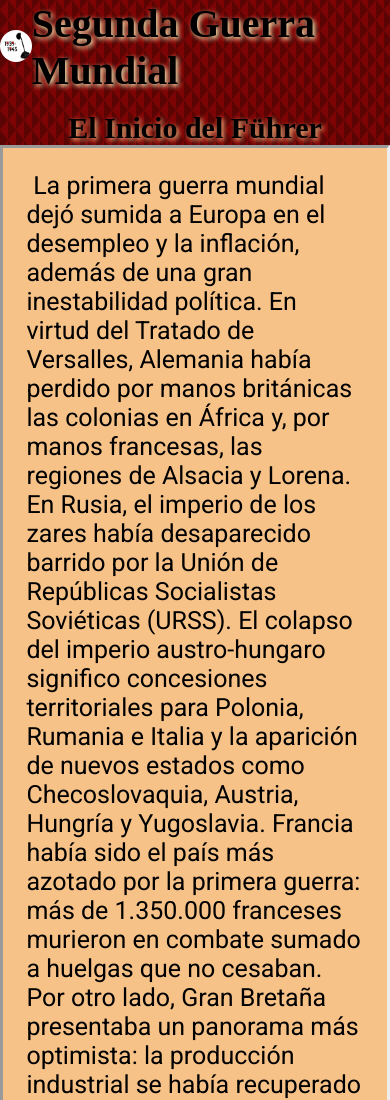
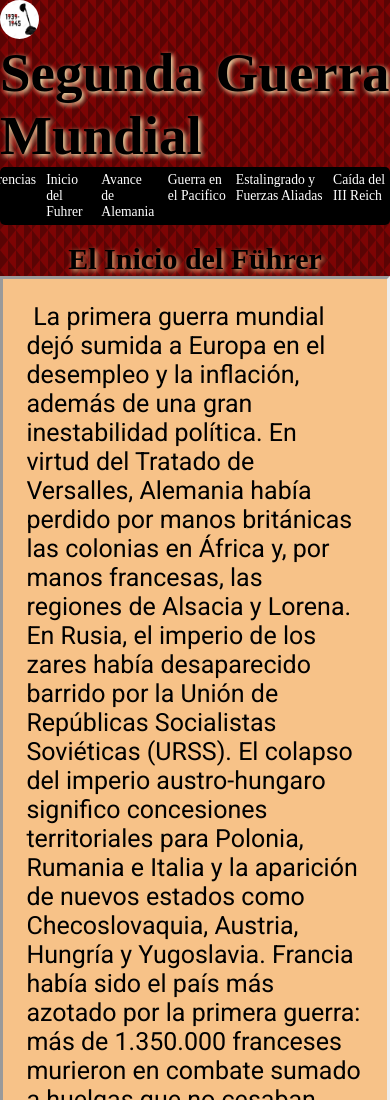
Before and after one commit to lule1000/CoderTrabajo, a plain HTML site: page index.html in a window 390 px wide. Shown: the top 1100 px of the page. Drawn offline with Linux system fonts and the light colour scheme.

Commit message:
prueba de vista mobile

```diff
--- a/css/estilos.css
+++ b/css/estilos.css
@@ -289,16 +289,18 @@ footer legend {
     body {
         grid-template-columns: 1fr;
         grid-template-rows: repeat(7,auto);
-        grid-template-areas: "nav" "main" "main" "aside" "aside" "iframe" "footer";
+        grid-template-areas: "header" "nav" "main" "main" "aside" "aside" "iframe" "footer";
     }
     /*HEADER*/
     header {
-        grid-area: nav;
+        grid-area: header;
         width: 100%;
-        justify-content: flex-start;
+        display: flex;
+        flex-wrap: wrap;
+        justify-content: space-between;
     }
     header h1 {
-        font-size: 4rem;
+        font-size: 5.5rem;
     }
     .header_a {
         width: 10%;
@@ -309,7 +311,10 @@ footer legend {
         text-decoration: none;
     }
     .menu {
-        display: none;
+        display: flex;
+    }
+    .menu ul li a {
+        font-size: 1.365rem;
     }
     /*MAIN*/
     main {
```
